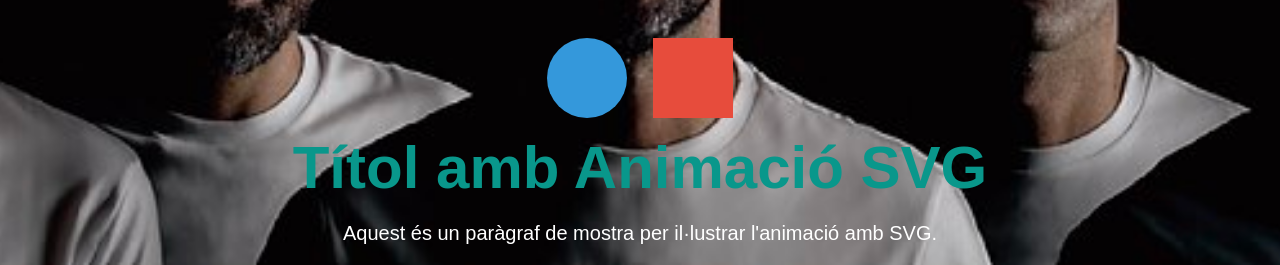
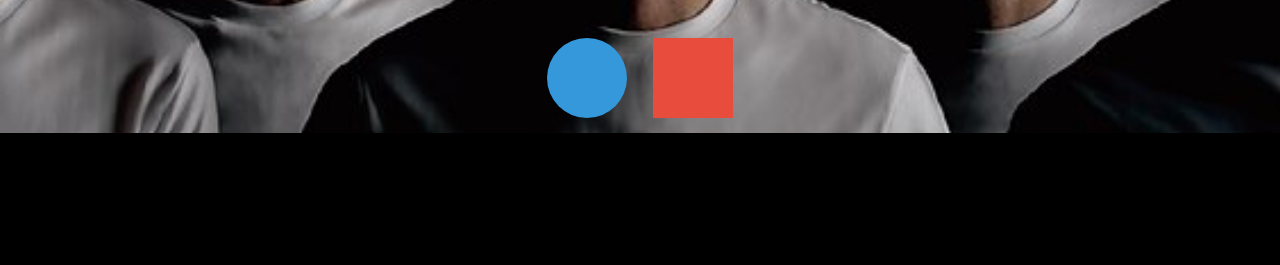
Before and after one commit to JudUOC/EineshtmlCss, a website built with Parcel: page concerts.html in a window 1280 px wide. Shown: the part 850-1115 px from the top of the page. After the commit the page ends 983 px from the top, so only its background shows below. Built offline with nearby package versions, Linux system fonts and the light colour scheme.

Commit message:
20240527 actualitzacio repository PAC2 einesHTMLCSS modifiacions pagina de detall Judith Aragones

```diff
--- a/concerts.html
+++ b/concerts.html
@@ -71,8 +71,6 @@
                 </rect>
               </svg>
 
-            <h1>Títol amb Animació SVG</h1>
-            <p>Aquest és un paràgraf de mostra per il·lustrar l'animació amb SVG.</p>
           </div>
     </main>
     <footer>
```
